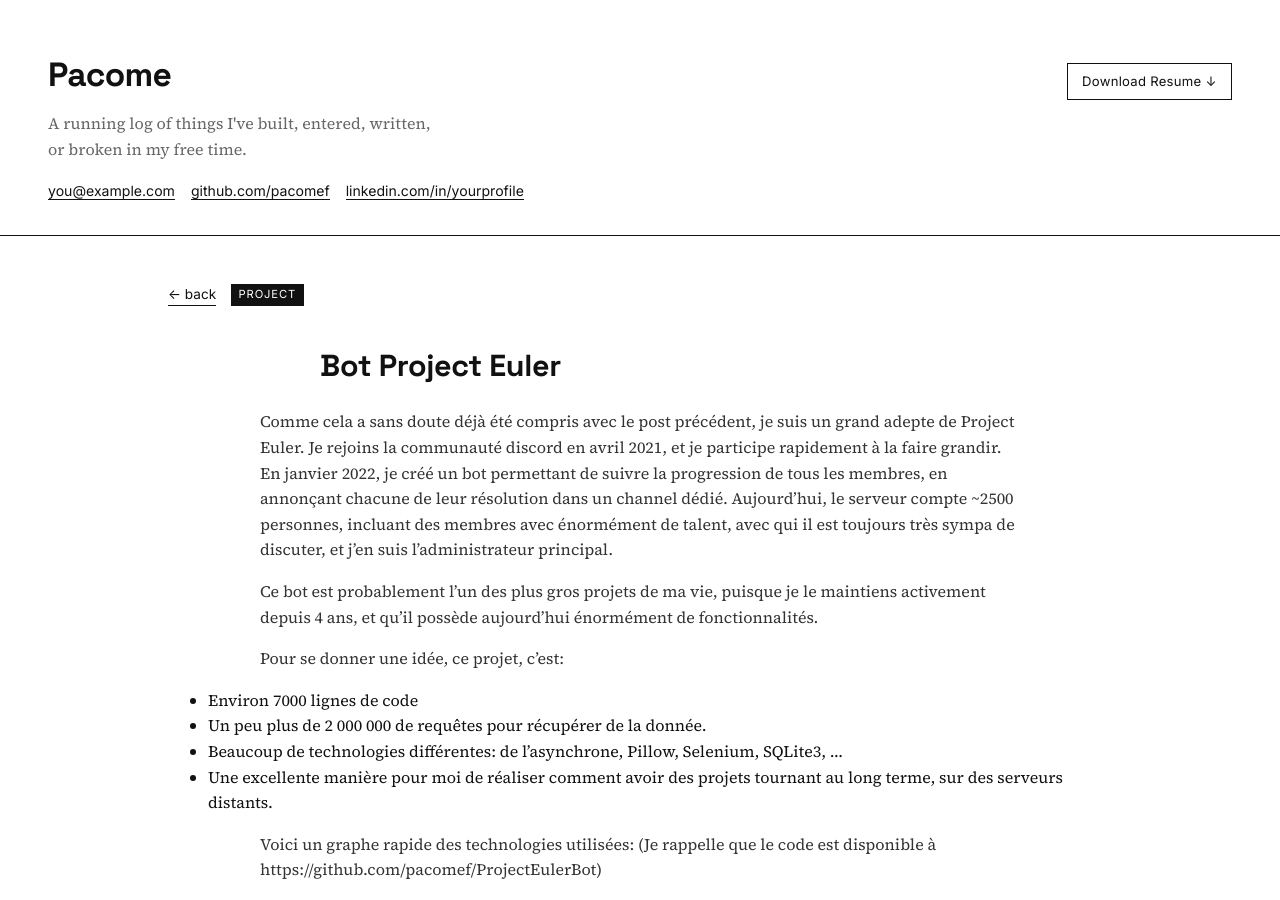
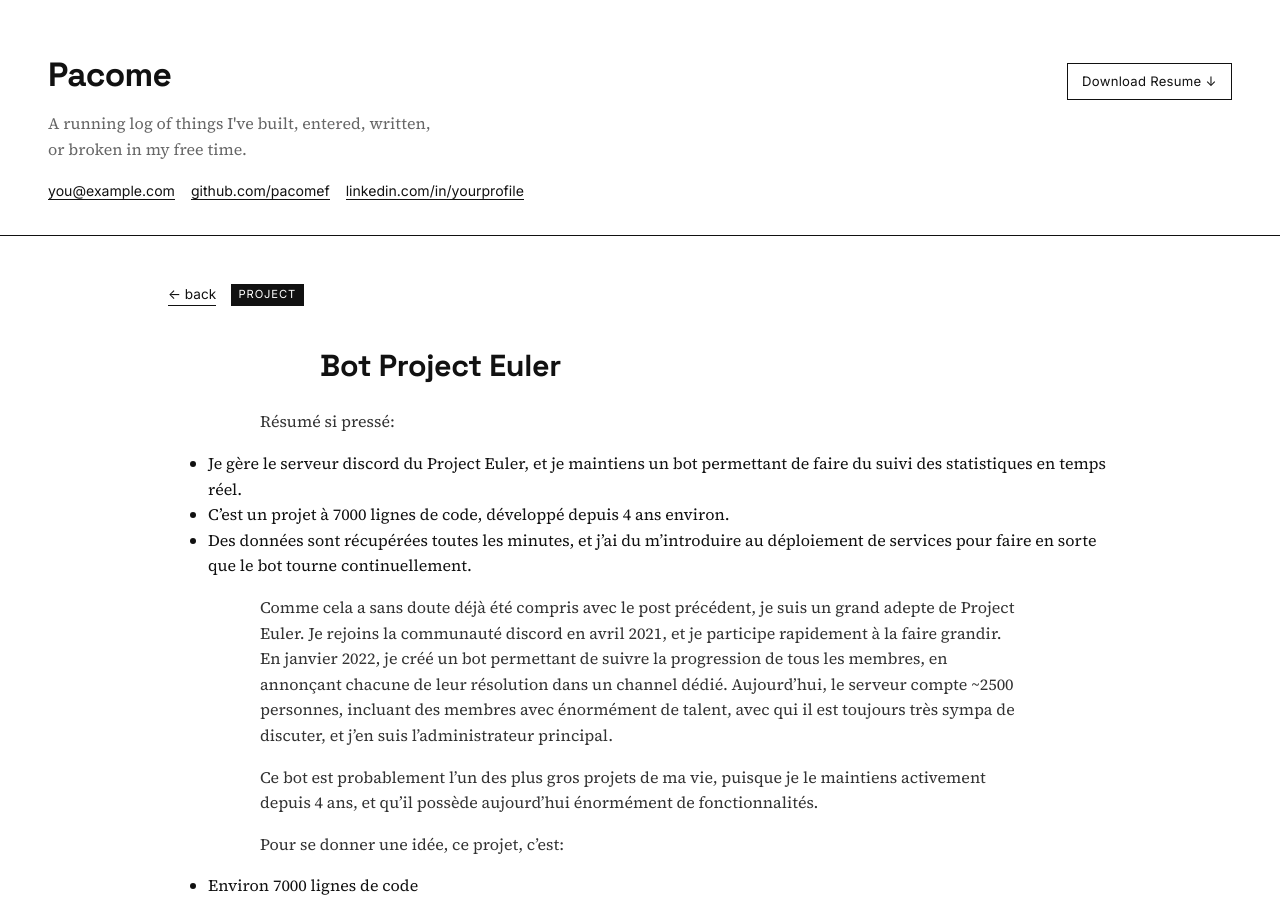
Before and after one commit to pacomef/pacomef.github.io, a Jekyll site: the page built from _projects/bot-project-euler.md, in a window 1280 px wide and 900 px high. Built offline with Jekyll 4.4.1, drawn with Linux system fonts in a browser that asks for light colours.

Commit message:
Add summary intro to PE bot write-up, narrow the chart images
Co-Authored-By: Claude Sonnet 5 <noreply@anthropic.com>
Claude-Session: https://claude.ai/code/session_01EKuoqFPUvBKe62Jrf6qEvp

```diff
--- a/_projects/bot-project-euler.md
+++ b/_projects/bot-project-euler.md
@@ -10,6 +10,13 @@ photos:
   - "/_images/pe-bot/workflow.png"
   - "/_images/pe-bot/statistics-pacome.png"
 ---
+
+Résumé si pressé:
+- Je gère le serveur discord du Project Euler, et je maintiens un bot permettant de faire du suivi des statistiques en temps réel.
+- C'est un projet à 7000 lignes de code, développé depuis 4 ans environ.
+- Des données sont récupérées toutes les minutes, et j'ai du m'introduire au déploiement de services pour faire en sorte que le bot tourne continuellement.
+
+
 
 Comme cela a sans doute déjà été compris avec le post précédent, je suis un grand adepte de Project Euler. Je rejoins la communauté discord en avril 2021, et je participe rapidement à la faire grandir. En janvier 2022, je créé un bot permettant de suivre la progression de tous les membres, en annonçant chacune de leur résolution dans un channel dédié. Aujourd'hui, le serveur compte ~2500 personnes, incluant des membres avec énormément de talent, avec qui il est toujours très sympa de discuter, et j'en suis l'administrateur principal.
 
@@ -29,9 +36,9 @@ Voici un graphe rapide des technologies utilisées: (Je rappelle que le code est
 Voici un exemple de graphe que le bot peut générer, avec une simple commande (qui représente ici le nombre de problèmes que j'ai résolu sur les 6 dernières années):
 
 ![Statistiques de progression Project Euler]({{ "/_images/pe-bot/statistics-pacome.png" | relative_url }})
-{: .img-wrap}
+{: .img-narrow}
 
 Ou encore ce type d'animation, où l'on peut voir en direct la progression de l'utilisateur, au fur et à mesure que les problèmes sont publiés:
 
 ![Statistiques de progression Project Euler, version gif]({{ "/_images/pe-bot/pacome_f.gif" | relative_url }})
-{: .img-wrap}
+{: .img-narrow}
```
